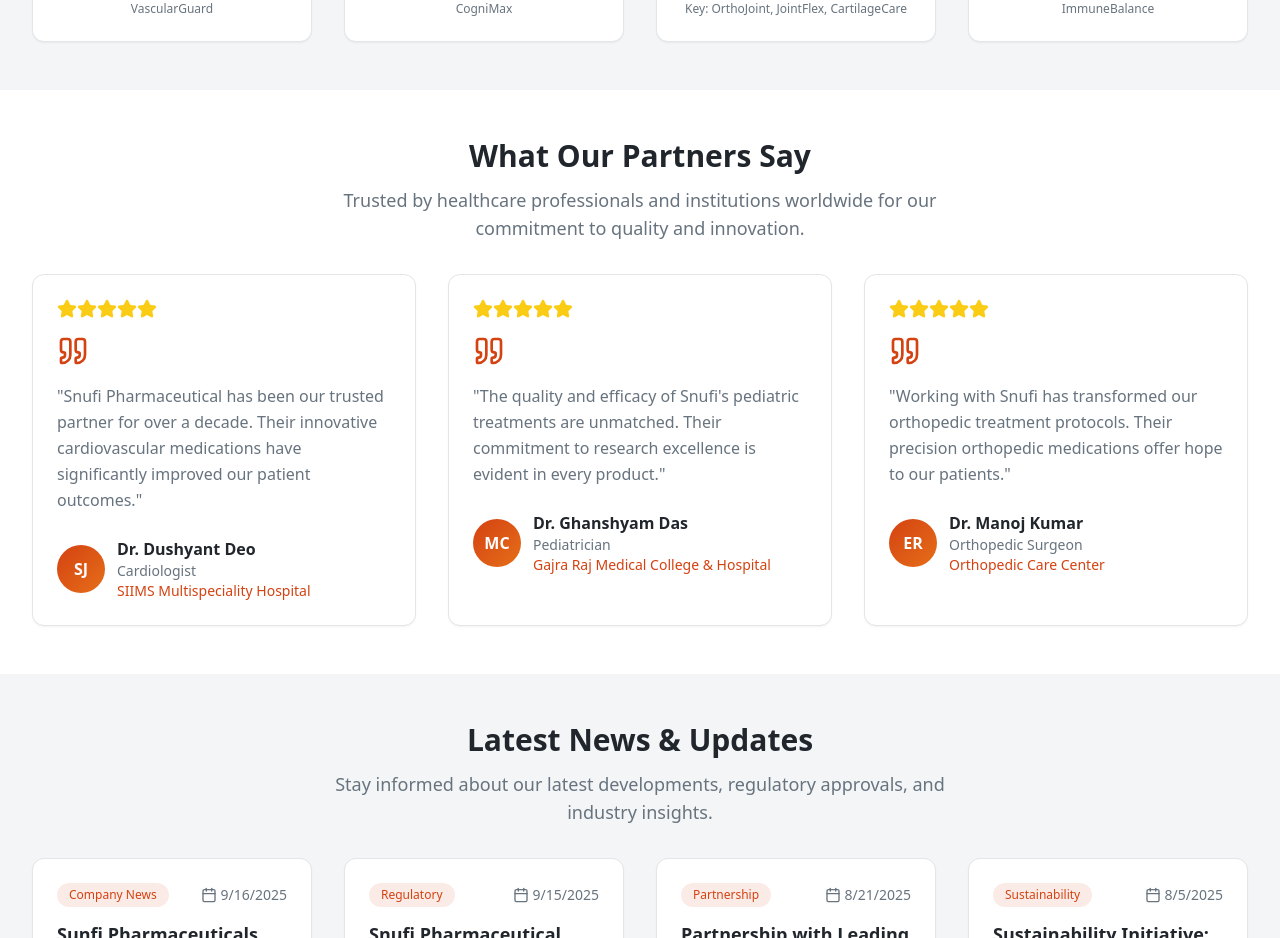
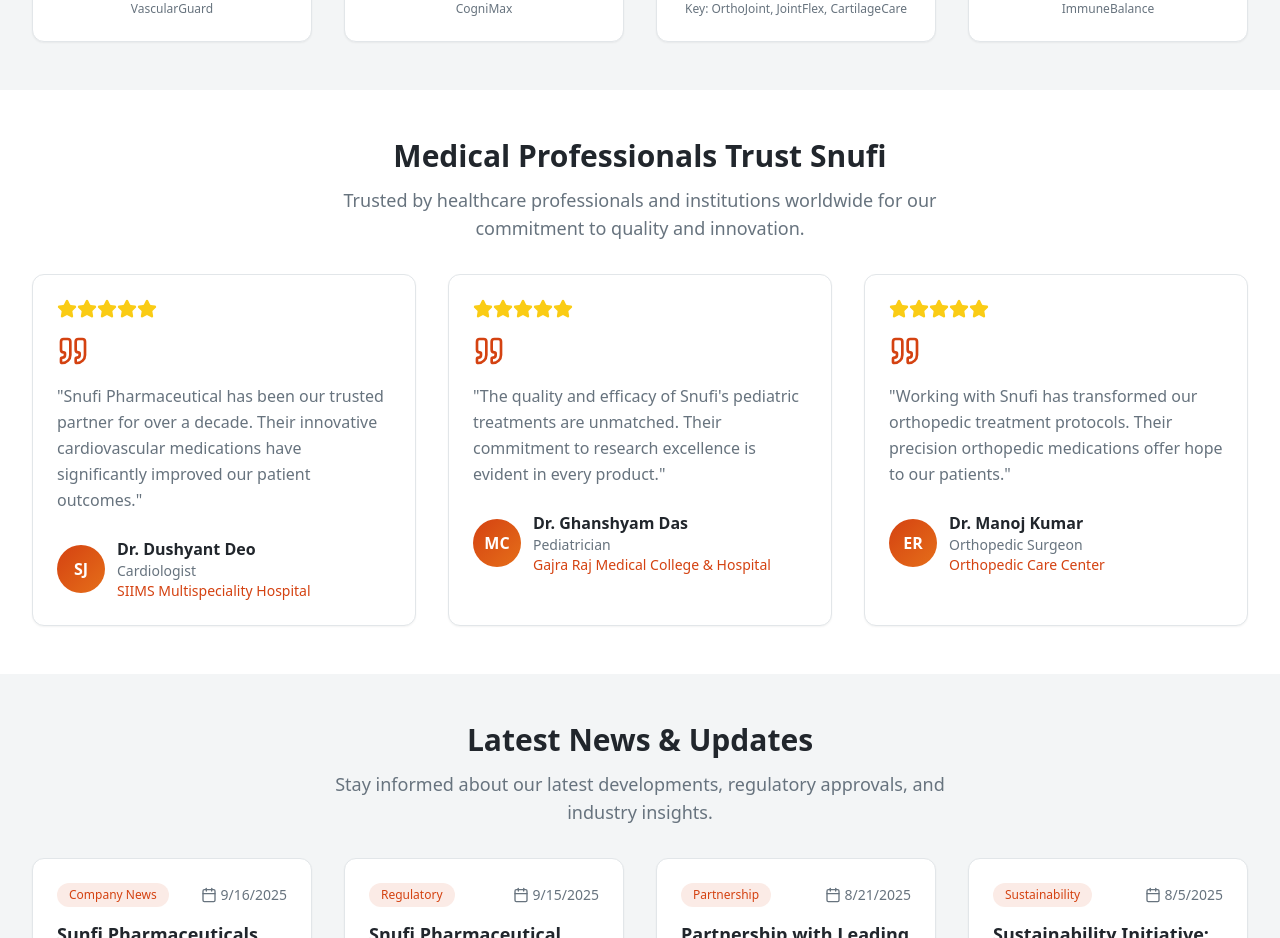
Before and after one commit to ByteOps02/Snufi_Pharma, a React (Vite) app: page / in a window 1280 px wide. Shown: the part 2140-3078 px from the top of the page. Built offline with nearby package versions, Linux system fonts and the light colour scheme; the HTML template or start-up script is replaced by a standard one.

Commit message:
Minor changes

```diff
--- a/src/pages/Home.tsx
+++ b/src/pages/Home.tsx
@@ -396,7 +396,7 @@
         <div className="max-w-7xl mx-auto px-4 sm:px-6 lg:px-8">
           <div className="text-center mb-8">
             <h2 className="text-2xl md:text-3xl font-bold text-foreground mb-3">
-              What Our Partners Say
+              Medical Professionals Trust Snufi
             </h2>
             <p className="text-lg text-muted-foreground max-w-2xl mx-auto">
               Trusted by healthcare professionals and institutions worldwide for
```
